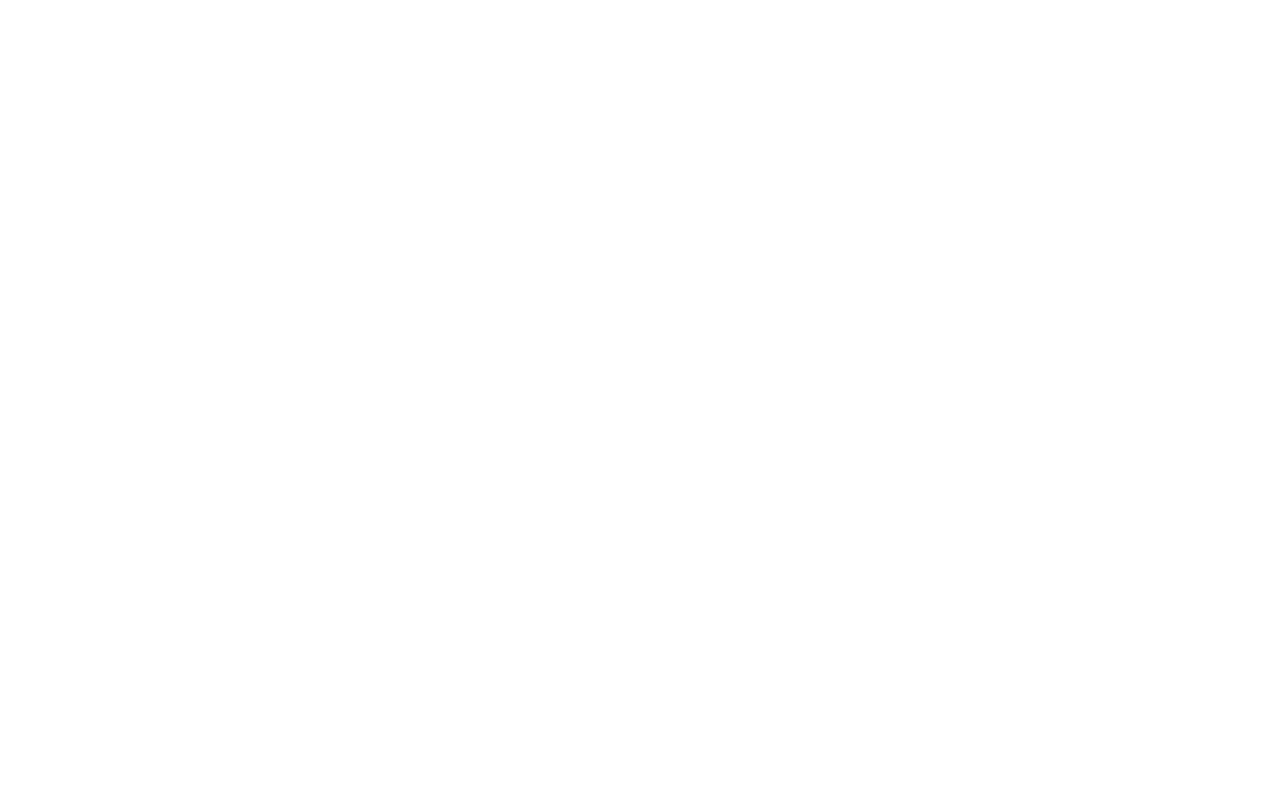
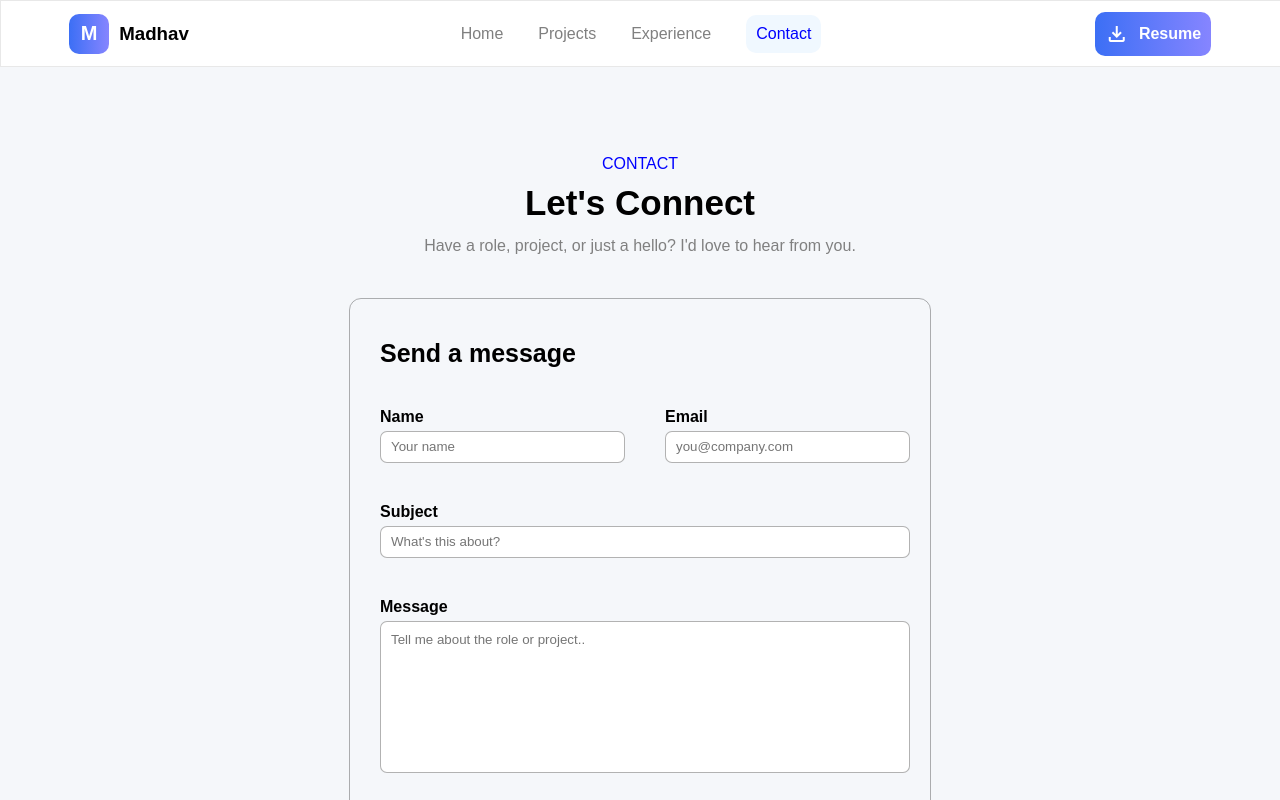
Before and after one commit to Madhav-87/my-portfolio, a React (Vite) app: page /contact in a window 1280 px wide. Before the commit this address had no page. Shown: the top 800 px of the page. Built offline with nearby package versions, Linux system fonts and the light colour scheme.

Commit message:
Add Component : Contact.jsx Component Added
- Add Contatc.jsx Component
- Add icon to button for styling purpose.

```diff
--- a/src/App.jsx
+++ b/src/App.jsx
@@ -2,12 +2,14 @@
 import {BrowserRouter as Router, Routes, Route} from 'react-router-dom';
 import Home from './Home';
 import Project from './Project';
+import Contact from './Contact';
 export default function App() {
   return (
     <Router>
       <Routes>
         <Route path="/" element={<Home/>}/>
         <Route path="/projects" element={<Project/>}/>
+        <Route path="/contact" element={<Contact/>}/>
       </Routes>
     </Router>
   )
--- /dev/null
+++ b/src/Contact.css
@@ -0,0 +1,34 @@
+.message-container{
+    height:550px;
+    width:550px;
+    border: 1px solid rgba(0, 0, 0, 0.3);
+    padding: 15px;
+    border-radius: 12px;
+}
+.message-container form{
+    width: 100%;
+    height: 100%;
+    padding: 25px 15px 40px 15px;
+}
+form input{
+    height:30px;
+    padding: 0px 10px 0px 10px;
+    margin-right: 20px;
+    border-radius: 7px;
+    border: 1px solid rgba(0, 0, 0, 0.3);
+}
+form label{
+    font-size: 16px;
+    font-weight: 600;
+}
+form textarea{
+    height:130px;
+    resize: none;
+    padding: 10px 10px 10px 10px;
+    border-radius: 7px;
+    margin-right: 20px;
+    border: 1px solid rgba(0, 0, 0, 0.3);
+}
+.tilt{
+    transform: translateY(-2px) rotate(-35deg);
+}
--- /dev/null
+++ b/src/Contact.jsx
@@ -0,0 +1,53 @@
+import React from 'react'
+import Header from './Header'
+import './Contact.css';
+import Footer from './Footer';
+export default function Contact() {
+    return (
+        <div>
+            <Header activeEle={"Contact"} />
+            <main className='mainProject'>
+                <div className='flex flex-center flex-col project-container gap-40'>
+                    <div className='flex flex-center flex-col gap-10'>
+                        <div className='color-blue'>CONTACT</div>
+                        <div className='heading-4'>Let's Connect</div>
+                        <div className='subtxt'>Have a role, project, or just a hello? I'd love to hear from you.</div>
+                    </div>
+                    <div className='message-container'>
+                        <form className='flex  flex-col gap-40'>
+                            <div>
+                                <span className='h-5'>Send a message</span>
+                            </div>
+                            <div className='flex gap-20'>
+                                <div className='flex width-50 flex-col gap-5'>
+                                    <label>Name</label>
+                                    <input type="text" placeholder='Your name'></input>
+                                </div>
+                                <div className='flex width-50 flex-col gap-5'>
+                                    <label>Email</label>
+                                    <input type="email" placeholder='you@company.com'></input>
+                                </div>
+                            </div>
+                            <div className='flex width-100 flex-col gap-5'>
+                                <label>Subject</label>
+                                <input type="text" placeholder={`What's this about?`}></input>
+                            </div>
+                            <div className='flex width-100 flex-col gap-5'>
+                                <label>Message</label>
+                                <textarea placeholder='Tell me about the role or project..'/>
+                            </div>
+                            <button className='flex flex-center gap-10 magic-btn gen-btn width-50'>
+                                <span>Send Message</span>
+                                <span class="material-symbols-outlined tilt">
+                                    send
+                                </span>
+                            </button>
+                        </form>
+                    </div>
+                </div>
+
+            </main>
+            <Footer/>
+        </div>
+    )
+}
--- a/src/Header.jsx
+++ b/src/Header.jsx
@@ -18,7 +18,7 @@
                     <Link className={`nav-items ${active==="Home" ? 'active-item' : ""}`} to="/">Home</Link>
                     <Link className={`nav-items ${active==="Projects" ? 'active-item' : ""}`} to="/projects">Projects</Link>
                     <div className={`nav-items ${active==="Experience" ? 'active-item' : ""}`}>Experience</div>
-                    <div className={`nav-items ${active==="Contact" ? 'active-item' : ""}`}>Contact</div>
+                    <Link className={`nav-items ${active==="Contact" ? 'active-item' : ""}`} to="/contact">Contact</Link>
                 </div>
                 <div className='header-box-20'>
                     <div className='download-resume-btn magic-btn'>
--- a/src/Home.jsx
+++ b/src/Home.jsx
@@ -146,7 +146,10 @@
                 </ul>
               </div>
               <div>
-                <button className='magic-btn gen-btn'>Code</button>
+                <button className='magic-btn gen-btn flex flex-center gap-10'>
+                  <span class="fa-brands fa-github cursor-pointer"></span>
+                  <span>Code</span>
+                </button>
               </div>
             </div>
           </div>
--- a/src/Project.css
+++ b/src/Project.css
@@ -11,7 +11,7 @@
   height:600px;
   width:470px;
   border:1px solid black;
-  padding: 10px;
+  padding: 10px 20px 10px 20px;
   text-align: justify;
   border-radius: 12px;
   transition: all 1s ease;
--- a/src/Project.jsx
+++ b/src/Project.jsx
@@ -12,7 +12,7 @@
                     <div className='flex flex-center flex-col gap-10'>
                         <div className='color-blue'>PROJECTS</div>
                         <div className='heading-4'>Selected Work</div>
-                        <div className='subtxt'>A handful of projects i'm proud of - built with care for users and code quality.</div>
+                        <div className='subtxt'>A handful of projects I'm proud of - built with care for users and code quality.</div>
                     </div>
                     <div className='flex flex-center flex-wrap height-100 width-100 gap-40'>
                         <div className='flex flex-col project-box gap-15'>
@@ -27,7 +27,10 @@
                                 </ul>
                             </div>
                             <div>
-                                <button className='magic-btn gen-btn'>Code</button>
+                                <button className='magic-btn gen-btn flex flex-center gap-10'>
+                                    <span class="fa-brands fa-github cursor-pointer"></span>
+                                    <span>Code</span>
+                                </button>
                             </div>
                         </div>
                         <div className='flex flex-col project-box gap-15 '>
@@ -42,7 +45,10 @@
                                 </ul>
                             </div>
                             <div>
-                                <button className='magic-btn gen-btn'>Code</button>
+                                <button className='magic-btn gen-btn flex flex-center gap-10'>
+                                    <span class="fa-brands fa-github cursor-pointer"></span>
+                                    <span>Code</span>
+                                </button>
                             </div>
                         </div>
                         <div className='flex flex-col project-box gap-15'>
@@ -57,13 +63,16 @@
                                 </ul>
                             </div>
                             <div>
-                                <button className='magic-btn gen-btn'>Code</button>
+                                <button className='magic-btn gen-btn flex flex-center gap-10'>
+                                    <span class="fa-brands fa-github cursor-pointer"></span>
+                                    <span>Code</span>
+                                </button>
                             </div>
                         </div>
                     </div>
                 </div>
             </main>
-            <Footer/>
+            <Footer />
         </div>
     )
 }
--- a/src/utility.css
+++ b/src/utility.css
@@ -38,6 +38,9 @@
 .width-100{
     width: 100%;
 }
+.width-50{
+    width: 50%;
+}
 /*--------text-----------*/
 .color-blue{
     color:blue;
```
